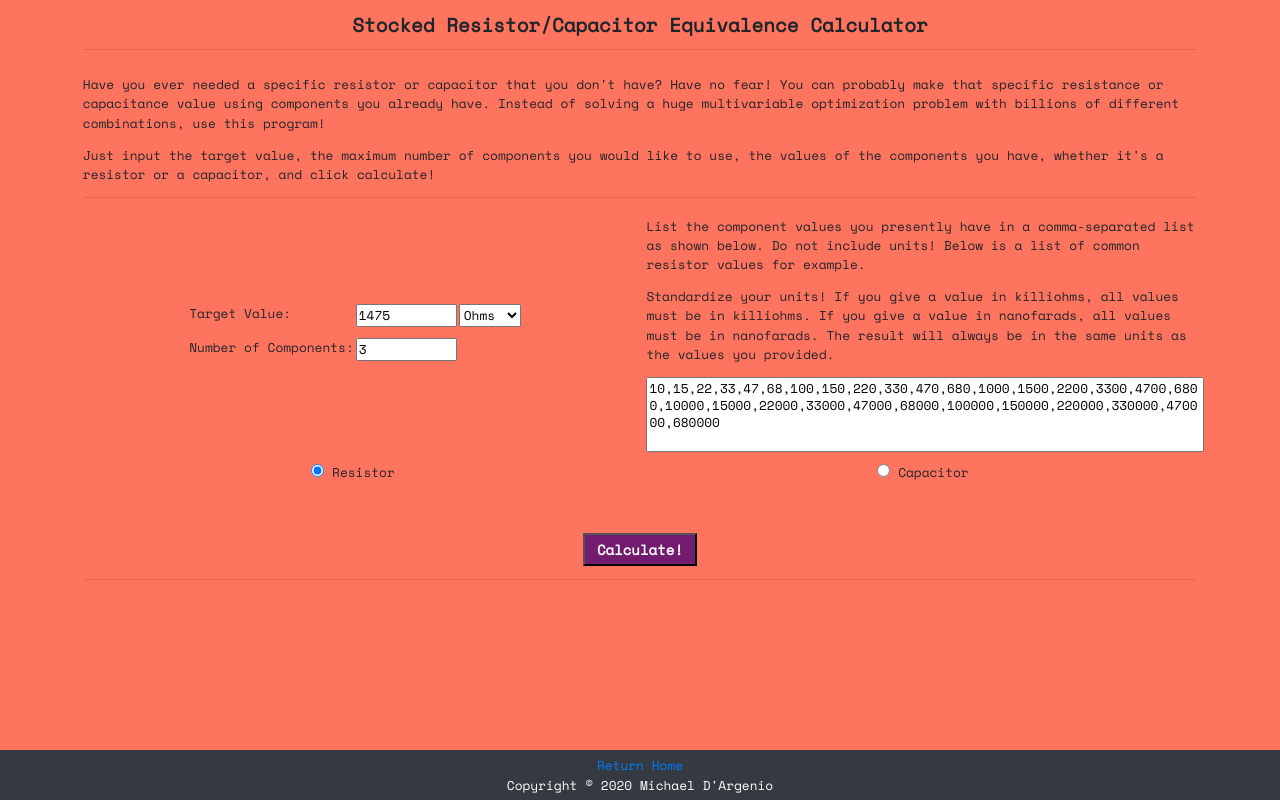
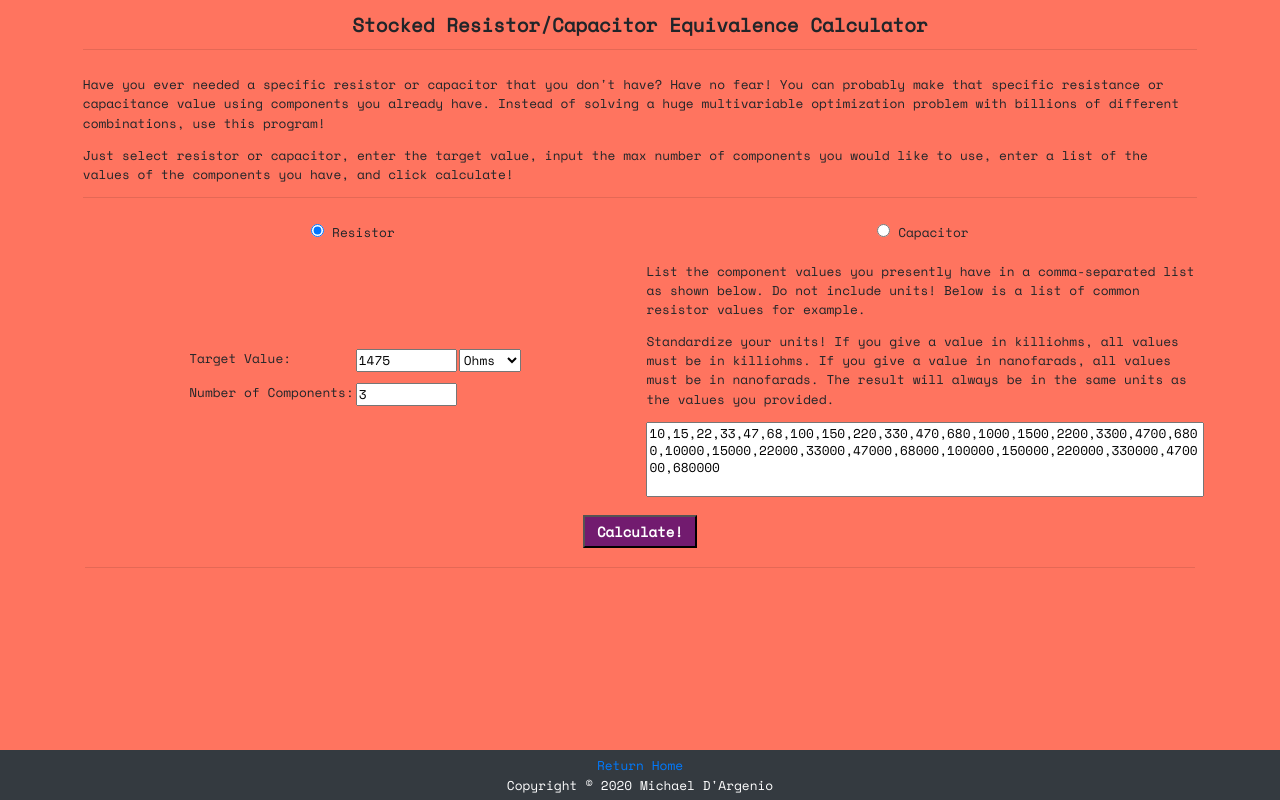
Before and after one commit to mjdargen/Stocked-RC-Equivalence-Calculator, a plain HTML site: page index.html in a window 1280 px wide. Drawn offline with nearby package versions, Linux system fonts and the light colour scheme.

Commit message:
Moved radio buttons.

```diff
--- a/index.html
+++ b/index.html
@@ -39,10 +39,27 @@
 		</div>
 		<div class="row">
 			<div class="col-md-12 mx-auto pl-3 pr-3 text-center">
-				<p>Have you ever needed a specific resistor or capacitor that you don't have? Have no fear! You can probably make that specific resistance or capacitance value using components you already have. Instead of solving a huge multivariable
-					optimization problem with billions of different combinations, use this program!</p>
-				<p>Just input the target value, the maximum number of components you would like to use, the values of the components you have, whether it's a resistor or a capacitor, and click calculate!</p>
+				<p>Have you ever needed a specific resistor or capacitor that you don't have? Have no fear! You can probably make that specific resistance or capacitance value using components you already have. Instead of solving a huge multivariable optimization problem with billions of different combinations, use this program!</p>
+				<p>Just select resistor or capacitor, enter the target value, input the max number of components you would like to use, enter a list of the values of the components you have, and click calculate!</p>
 				<hr>
+			</div>
+		</div>
+
+		<!-- radio buttons -->
+		<div class="row">
+			<div class="col-xs-4 mx-auto p-0 text-center">
+				<label class="container mt-3 mb-3">
+					<input type="radio" checked="checked" name="component" id="resRadio">
+					Resistor
+					<span class="checkmark"></span>
+				</label>
+			</div>
+			<div class="col-xs-4 mx-auto p-0 text-center">
+				<label class="container mt-3 mb-3">
+					<input type="radio" name="component" id="capRadio">
+					Capacitor
+					<span class="checkmark"></span>
+				</label>
 			</div>
 		</div>
 
@@ -89,27 +106,9 @@
 			</div>
 		</div>
 
-		<!-- radio buttons -->
-		<div class="row">
-			<div class="col-xs-4 mx-auto p-0 text-center">
-				<label class="container">
-					<input type="radio" checked="checked" name="component" id="resRadio">
-					Resistor
-					<span class="checkmark"></span>
-				</label>
-			</div>
-			<div class="col-xs-4 mx-auto p-0 text-center">
-				<label class="container">
-					<input type="radio" name="component" id="capRadio">
-					Capacitor
-					<span class="checkmark"></span>
-				</label>
-			</div>
-		</div>
-
 		<!-- big button -->
 		<div class="row">
-			<div class="col-md-12 mx-auto p-0 text-center">
+			<div class="col-md-12 mx-auto p-2 text-center">
 				<button onclick="calculatorClick()" id="calcButton">
 					Calculate!
 				</button>
```
Also changed, not shown: media/screenshot.png.
